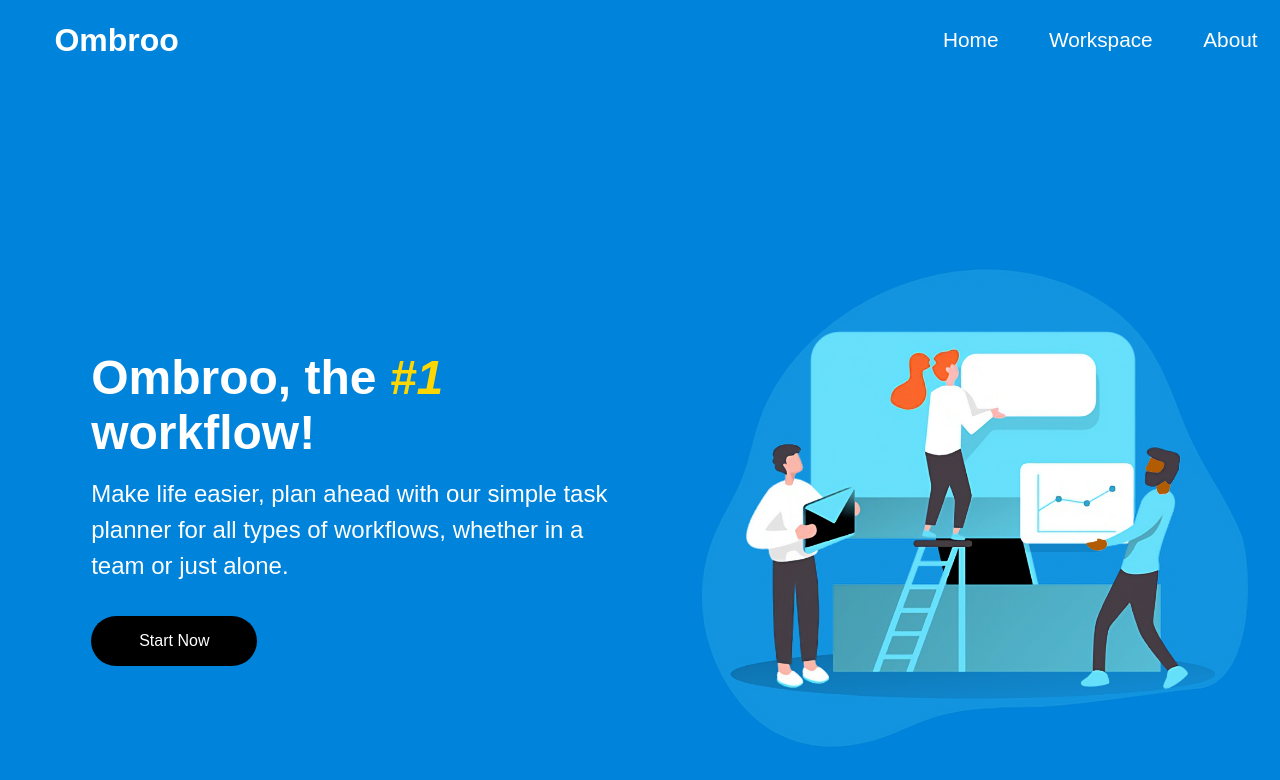
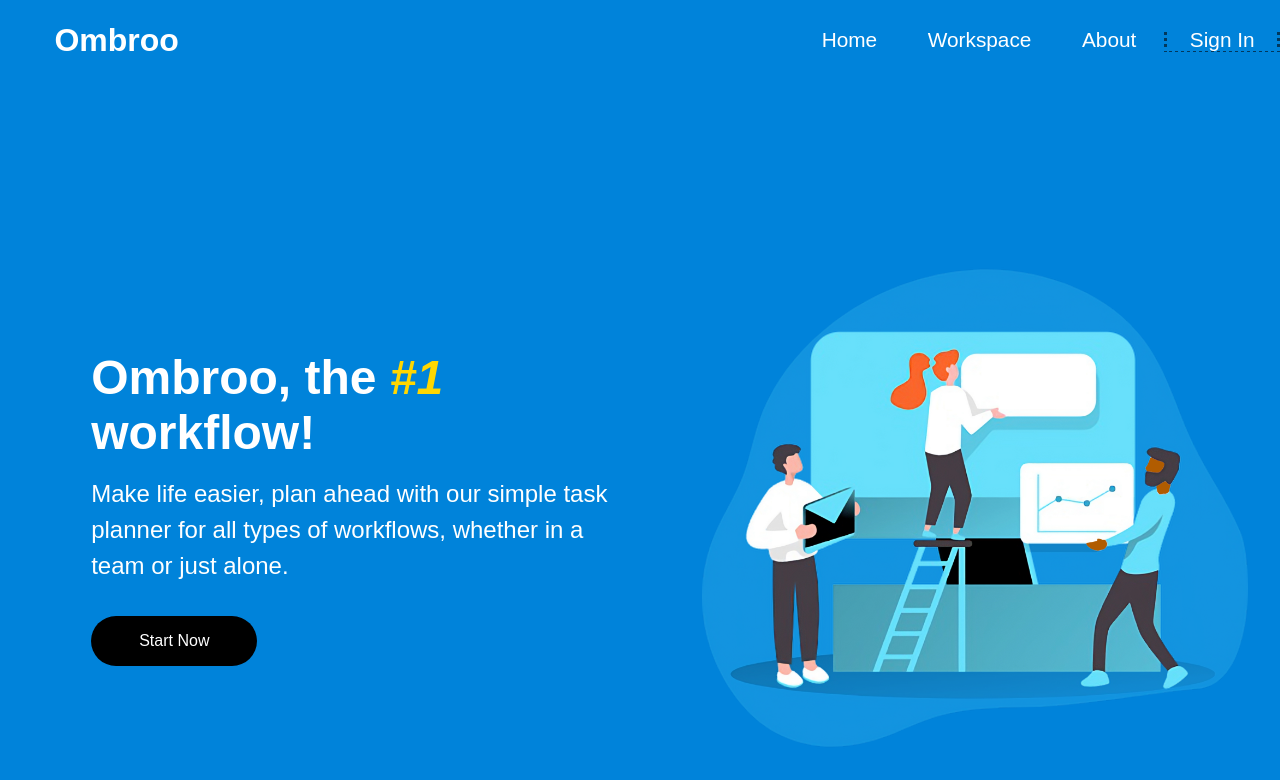
Before and after one commit to EdrisaJobe/ombroo, a Django app: page / in a window 1280 px wide. Shown: the top 780 px of the page. Run offline with Django 3.2, Linux system fonts and the light colour scheme; some libraries are stand-ins or nearby versions; some web fonts are replaced.

Commit message:
signin button

```diff
--- a/static/css/base.css
+++ b/static/css/base.css
@@ -33,6 +33,11 @@ nav {
   justify-content: space-between;
   align-items: center;
   padding: 0rem calc((100vw - 1600px) / 2);
+}
+
+nav a:nth-child(4){
+  border-style: dotted;
+  border-color: #02385c;
 }
 
 /* Items/tabs*/
@@ -90,8 +95,11 @@ nav a:hover {
     transition: 0.3s;
     background-color: #0071bd;
   }
-  nav a:nth-child(2), nav a:nth-child(3){
+  nav a:nth-child(2), nav a:nth-child(3), nav a:nth-child(4){
     margin-top: 1rem;
+  }
+  nav a:nth-child(4){
+    border-style: none;
   }
   .nav-items.active{
     left: 0;
--- a/templates/pages/base.html
+++ b/templates/pages/base.html
@@ -29,6 +29,7 @@
         <a class="nav-link" href="{% url 'home' %}">Home</a>
         <a class="nav-link" href="{% url 'workspace' %}">Workspace</a>
         <a class="nav-link" href="{% url 'home' %}">About</a>
+        <a class="nav-link" href="{% url 'home' %}">Sign In</a>
       </div>
       <div class="menu">
         <div class="bar"></div>
```
